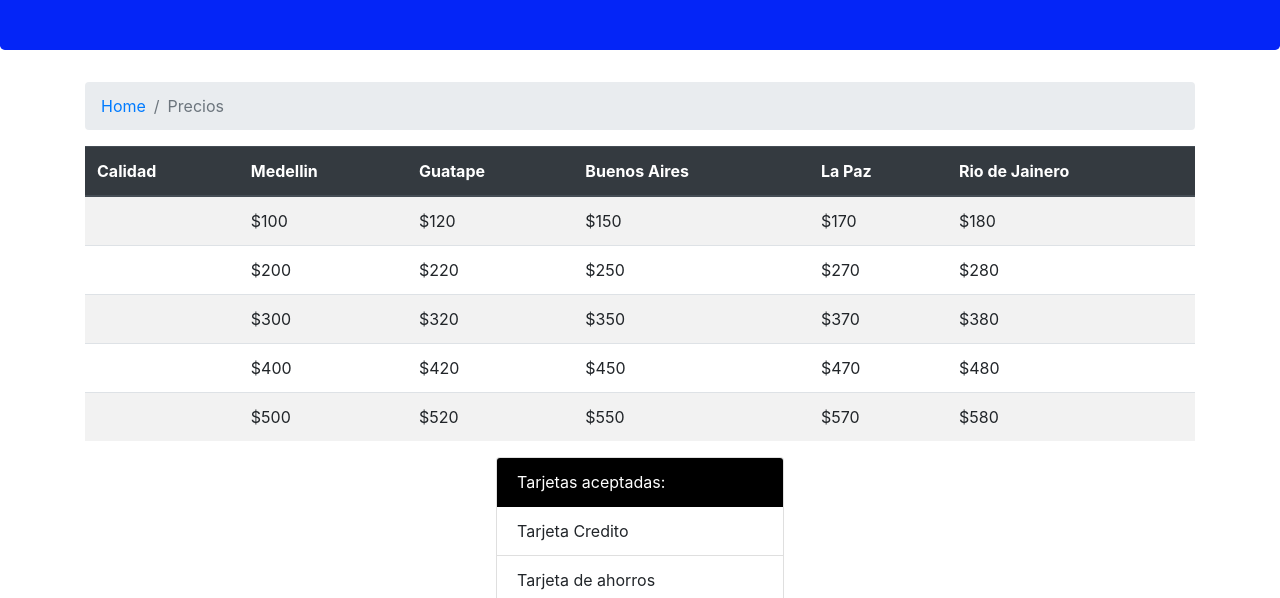
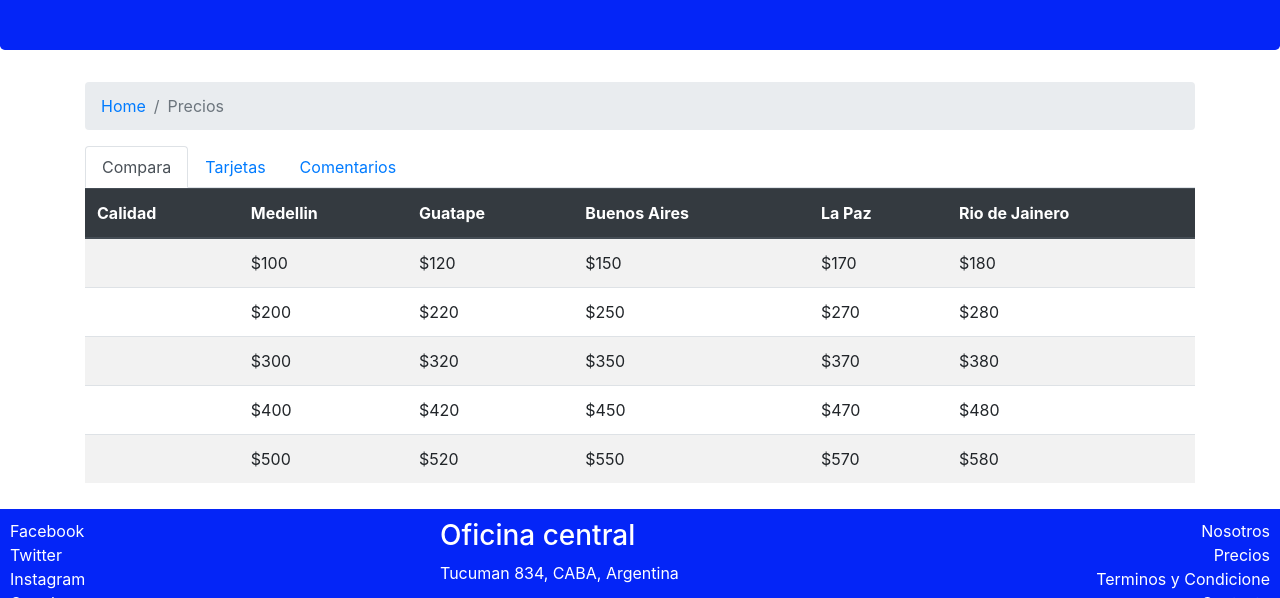
Before and after one commit to FranklinZ12/FirstWeb-with-Bootstrap, a website: page precios.html in a window 1280 px wide. Shown: the part 184-782 px from the top of the page. Drawn offline with nearby package versions, Linux system fonts and the light colour scheme; a web font is replaced by a local one.

Commit message:
Agregamos tab a la pestaña precios

```diff
--- a/css/Main.css
+++ b/css/Main.css
@@ -32,8 +32,3 @@ footer{
 .footer-address-icon{
 	padding-right: 3px;
 }
-
-.image/playa.jpg{
-	width: 100%
-	height: 299px;
-}
--- a/precios.html
+++ b/precios.html
@@ -38,7 +38,19 @@
                 <li class="breadcrumb-item active" aria-current="page">Precios</li>
             </ol>
         </nav>
-
+        <ul class="nav nav-tabs" id="myTab" role="tablist">
+            <li class="nav-item">
+                   <a class="nav-link active" id="compara-tab" data-toggle="tab"  href="#compara" role="tab" aria-controls="compara" aria-selected="true">Compara</a>
+            </li>
+            <li class="nav-item">
+                   <a class="nav-link" id="tarjetas-tab" data-toggle="tab"  href="#tarjetas" role="tab" aria-controls="tarjetas" aria-selected="false">Tarjetas</a>
+            </li>
+            <li class="nav-item">
+                   <a class="nav-link" id="comentarios-tab" data-toggle="tab"  href="#comentarios" role="tab" aria-controls="comentarios" aria-selected="false">Comentarios</a>
+            </li>
+        </ul>
+        <div class="tab-content" id="myTabcontent">
+            <div class="tab-pane fade show active" id="compara" role="tabpanel" aria-labelledby="compara-tab">
                 <div class="table-responsive">
                     <table class="table table-striped">
                         <thead class="thead-dark">
@@ -93,7 +105,9 @@
                         </tbody>
                     </table>
                 </div>
+
             </div>
+            <div class="tab-pane fade" id="tarjetas" role="tabpanel" aria-labelledby="tarjetas-tab">
 
                 <div class="d-flex justify-content-center">
                     <div class="card" style="width: 18rem">
@@ -105,6 +119,11 @@
                             <li class="list-group-item">Tarjeta de ahorros</li>
                             <li class="list-group-item">Tarjeta debito</li>
                         </ul>
+                    </div>
+                </div>
+            </div>
+            <div class="tab-pane fade" id="comentarios" role="tabpanel" aria-labelledby="comentarios-tab">Comentarios
+            </div>
         </div>
     </div>
 
```
Lines whose indentation alone changed are shown as unchanged.
